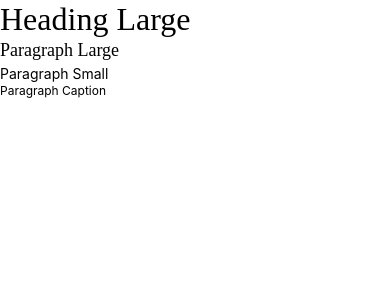
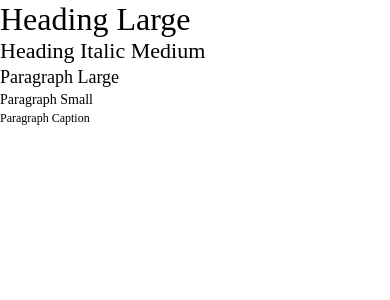
Before and after one commit to GersonRocha9/NubbleApp, a React Native app: screen / in a window 390 px wide. Shown: the top 300 px of the page. Built offline with nearby package versions, Linux system fonts and the light colour scheme.

Commit message:
feat: apply font weight on Text component

```diff
--- a/App.tsx
+++ b/App.tsx
@@ -5,22 +5,13 @@ import {Text} from './src/components/Text/Text';
 export default function App() {
   return (
     <SafeAreaView>
-      <Text
-        preset="headingLarge"
-        style={{
-          fontFamily: 'Satoshi Italic',
-        }}>
-        Heading Large
+      <Text variant="headingLarge">Heading Large</Text>
+      <Text variant="headingMedium" italic>
+        Heading Italic Medium
       </Text>
-      <Text
-        preset="paragraphLarge"
-        style={{
-          fontFamily: 'Satoshi Bold',
-        }}>
-        Paragraph Large
-      </Text>
-      <Text preset="paragraphSmall">Paragraph Small</Text>
-      <Text preset="paragraphCaption">Paragraph Caption</Text>
+      <Text variant="paragraphLarge">Paragraph Large</Text>
+      <Text variant="paragraphSmall">Paragraph Small</Text>
+      <Text variant="paragraphCaption">Paragraph Caption</Text>
     </SafeAreaView>
   );
 }
--- a/src/components/Text/Text.tsx
+++ b/src/components/Text/Text.tsx
@@ -7,20 +7,57 @@ import {
 import React from 'react';
 
 interface TextProps extends RNTextProps {
-  preset?: TextVariants;
+  variant?: TextVariants;
+  bold?: boolean;
+  italic?: boolean;
+  semiBold?: boolean;
 }
 
 export function Text({
   children,
-  preset = 'paragraphMedium',
+  variant = 'paragraphMedium',
+  bold,
+  italic,
+  semiBold,
   style,
   ...rest
 }: TextProps) {
+  const fontFamily = getFontFamily(variant, bold, italic, semiBold);
+
   return (
-    <RNText style={[$fontSizes[preset], style]} {...rest}>
+    <RNText style={[$fontSizes[variant], {fontFamily}, style]} {...rest}>
       {children}
     </RNText>
   );
+}
+
+function getFontFamily(
+  variant: TextVariants,
+  bold?: boolean,
+  italic?: boolean,
+  semiBold?: boolean,
+) {
+  if (
+    variant === 'headingLarge' ||
+    variant === 'headingMedium' ||
+    variant === 'headingSmall'
+  ) {
+    return italic ? $fontFamily.boldItalic : $fontFamily.bold;
+  }
+  switch (true) {
+    case bold && italic:
+      return $fontFamily.boldItalic;
+    case bold:
+      return $fontFamily.bold;
+    case italic:
+      return $fontFamily.italic;
+    case semiBold && italic:
+      return $fontFamily.mediumItalic;
+    case semiBold:
+      return $fontFamily.medium;
+    default:
+      return $fontFamily.regular;
+  }
 }
 
 type TextVariants =
@@ -45,3 +82,16 @@ const $fontSizes: Record<TextVariants, TextStyle> = {
   paragraphCaption: {fontSize: 12, lineHeight: 16.8},
   paragraphCaptionSmall: {fontSize: 10, lineHeight: 14},
 };
+
+const $fontFamily = {
+  black: 'Satoshi-Black',
+  blackItalic: 'Satoshi-BlackItalic',
+  bold: 'Satoshi-Bold',
+  boldItalic: 'Satoshi-BoldItalic',
+  italic: 'Satoshi-Italic',
+  light: 'Satoshi-Light',
+  lightItalic: 'Satoshi-LightItalic',
+  medium: 'Satoshi-Medium',
+  mediumItalic: 'Satoshi-MediumItalic',
+  regular: 'Satoshi-Regular',
+};
```
